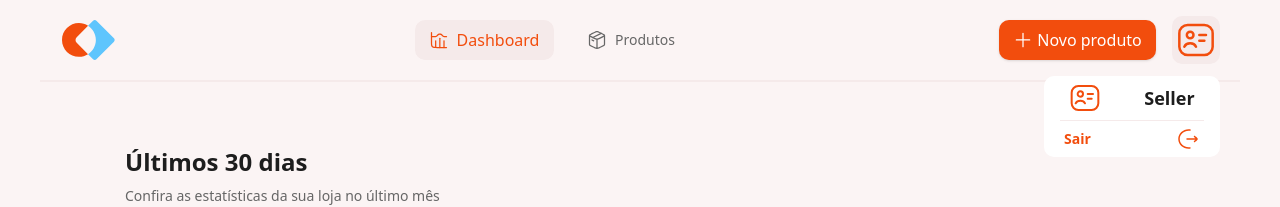
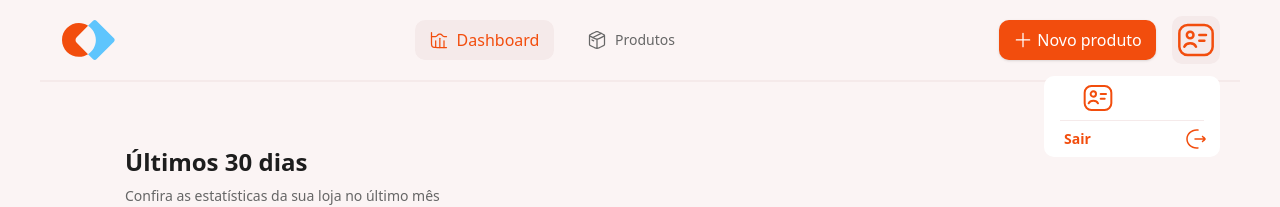
Before and after one commit to kauanaagostini/mba-marketplace, a React (Vite) app: page / in a window 1280 px wide. Both pictures are taken after a click on the button 1196 px from the left and 40 px from the top of the page. Shown: the top 207 px of the page. Built offline with nearby package versions, Linux system fonts and the light colour scheme; no server answers.

Commit message:
chore: adjusts in account menu, create get profile data, and sign out.

```diff
--- /dev/null
+++ b/src/api/get-profile.ts
@@ -0,0 +1,20 @@
+import { api } from '@/lib/axios'
+
+interface GetProfileResponse {
+  seller: {
+    id: string
+    name: string
+    phone: string
+    email: string
+    avatar: {
+      id: string
+      url: string
+    } | null
+  }
+}
+
+export async function getProfile() {
+  const response = await api.get<GetProfileResponse>('/sellers/me')
+
+  return response.data
+}
--- /dev/null
+++ b/src/api/sign-out.ts
@@ -0,0 +1,5 @@
+import { api } from '@/lib/axios'
+
+export async function signOut() {
+  await api.post('/sign-out')
+}
--- a/src/components/account-menu.tsx
+++ b/src/components/account-menu.tsx
@@ -1,5 +1,10 @@
 import { DropdownMenuContent } from '@radix-ui/react-dropdown-menu'
+import { useMutation, useQuery } from '@tanstack/react-query'
+import { useCookies } from 'react-cookie'
+import { useNavigate } from 'react-router-dom'
 
+import { getProfile } from '@/api/get-profile'
+import { signOut } from '@/api/sign-out'
 import { LogoutIcon } from '@/assets/icon/logout'
 import { UserAccountIcon } from '@/assets/icon/user-account'
 
@@ -13,6 +18,30 @@ import {
 } from './ui/dropdown-menu'
 
 export function AccountMenu() {
+  const navigate = useNavigate()
+  const [cookies, _, removeCookie] = useCookies(['auth'])
+
+  const { data: profile } = useQuery({
+    queryKey: ['profile'],
+    queryFn: getProfile,
+  })
+
+  const { mutateAsync: signOutFn, isPending: isSigningOut } = useMutation({
+    mutationFn: signOut,
+  })
+
+  async function handleSignOut() {
+    try {
+      await signOutFn()
+      if (cookies.auth) {
+        removeCookie('auth')
+      }
+      navigate('/sign-in', { replace: true })
+    } catch (error) {
+      console.log(error)
+    }
+  }
+
   return (
     <DropdownMenu>
       <DropdownMenuTrigger asChild>
@@ -35,13 +64,22 @@ export function AccountMenu() {
         <DropdownMenuLabel className="flex items-center justify-around gap-2">
           <UserAccountIcon width={32} height={32} color="hsl(var(--primary))" />
           <h1 className="text-lg font-semibold text-secondary-foreground">
-            Seller
+            {profile?.seller.name}
           </h1>
         </DropdownMenuLabel>
         <DropdownMenuSeparator className="m-auto w-36 bg-accent" />
-        <DropdownMenuItem className="mx-3 flex cursor-pointer items-center justify-between fill-primary focus:bg-none">
-          <span className="text-sm font-semibold text-primary">Sair</span>
-          <LogoutIcon width={24} height={24} color="--primary" />
+        <DropdownMenuItem
+          asChild
+          className="mx-3 flex cursor-pointer items-center justify-between fill-primary focus:bg-none"
+          disabled={isSigningOut}
+        >
+          <button
+            className="flex w-40 items-center justify-between"
+            onClick={() => handleSignOut()}
+          >
+            <span className="text-sm font-semibold text-primary">Sair</span>
+            <LogoutIcon width={24} height={24} color="--primary" />
+          </button>
         </DropdownMenuItem>
       </DropdownMenuContent>
     </DropdownMenu>
```
